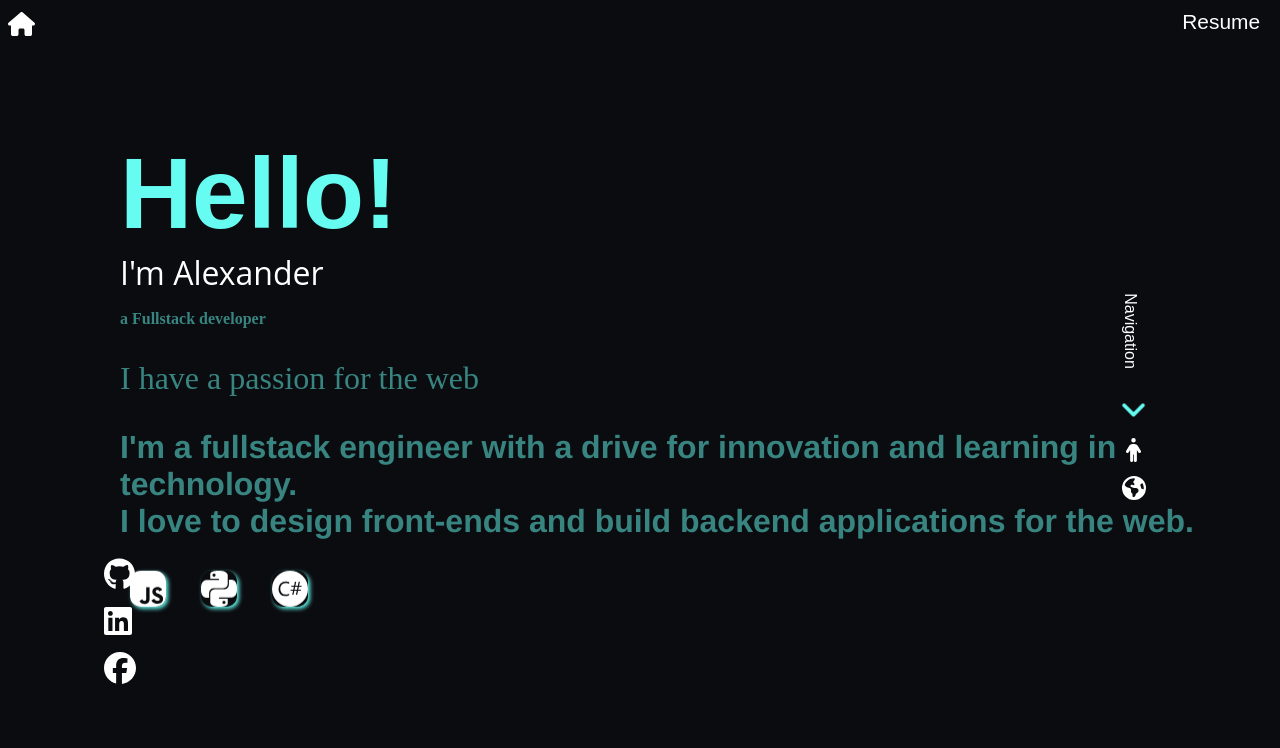
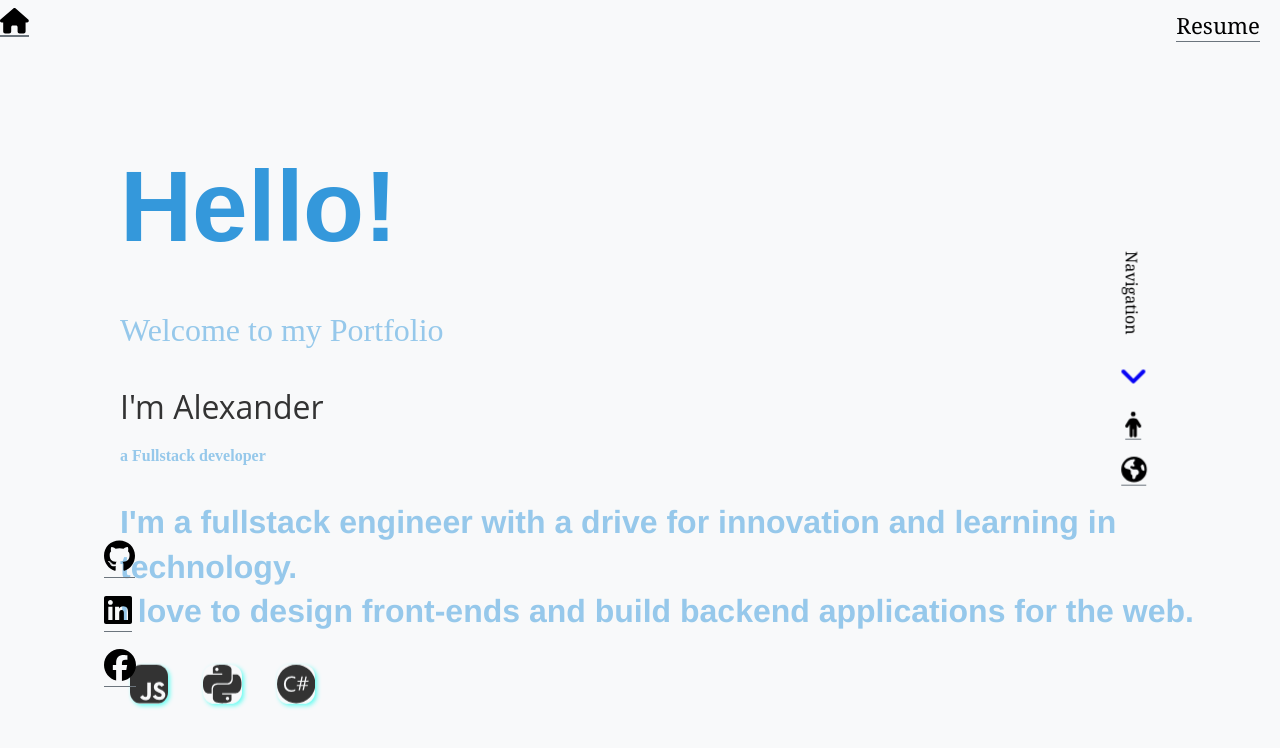
Before and after one commit to AlexanderEstrella/portfolio, a React (Create React App) app: page / in a window 1280 px wide. Shown: the top 748 px of the page. Built offline with nearby package versions, Linux system fonts and the light colour scheme.

Commit message:
new portfolio look

```diff
--- a/src/App.css
+++ b/src/App.css
@@ -1,11 +1,18 @@
 :root {
-  --background-color: #0B0C10;
-  --text-color: #fff;
-  --font-family: sans-serif;
-  --font-size-normal: 1.5rem;
-  --font-size-large: 1.3em;
-  --font-size-hover: 1.5em;
-  --primary-color: yellow;
+  --background-color: #f8f9fa;
+  /* Light grayish-blue background */
+  --text-color: #333;
+  /* Dark gray text color */
+  --font-family: 'Georgia', serif;
+  /* Serif font for a sophisticated feel */
+  --font-size-base: 1.6rem;
+  /* Larger base font size for better readability */
+  --font-size-large: 1.4em;
+  /* Slightly reduced font size for larger text */
+  --font-size-hover: 1.6em;
+  /* Slightly increased font size for hover effects */
+  --primary-color: #6c757d;
+  /* Subdued grayish-blue as the primary color */
 }
 
 /* Common styles */
@@ -14,10 +21,38 @@ body {
   background-color: var(--background-color);
   color: var(--text-color);
   font-family: var(--font-family);
-  font-size: var(--font-size-normal);
-  overflow: scroll;
+  font-size: var(--font-size-base);
+  line-height: 1.4;
+  /* Improved line height for better readability */
+  margin: 0;
+  padding: 0;
+  overflow-x: hidden;
+  /* Hide horizontal scrollbar */
 }
 
+/* Improve readability of headings */
+h1,
+h2,
+h3,
+h4,
+h5,
+h6 {
+  color: var(--primary-color);
+}
+
+/* Style links */
+a {
+  color: var(--primary-color);
+  text-decoration: none;
+  border-bottom: 1px solid var(--primary-color);
+  /* Add an underline on hover */
+  transition: border-bottom 0.3s ease-in-out;
+}
+
+a:hover {
+  border-bottom: 2px solid var(--primary-color);
+  /* Increase underline thickness on hover */
+}
 .bi {
   display: flex;
   justify-content: center;
@@ -35,13 +70,6 @@ body {
   text-decoration: none;
 }
 
-h1,
-h2 {
-  text-transform: uppercase;
-  text-align: center;
-  text-decoration: underline white;
-  font-size: 1em;
-}
 
 li {
   list-style: none;
@@ -66,15 +94,34 @@ li {
 }
 
 .navigationcont {
+  color: black;
   position: relative;
   top: -30px;
   right: 0px;
   left: 10px;
+  animation: shake 5.0s ease-in-out infinite;
+}
+@keyframes shake {
+
+  0%,
+  100% {
+    transform: translateX(0);
+  }
+
+  25%,
+  75% {
+    transform: translateX(-5px);
+    /* Adjust the shake distance as needed */
+  }
+
+  50% {
+    transform: translateX(5px);
+  }
 }
 
 .navigation {
+
   transform: rotate(90deg);
-
 }
 
 .spacer-about {
@@ -97,14 +144,14 @@ li {
   position: absolute;
   top: 0;
   left: 0;
-  color: #fff;
+  color: #000000;
 }
 
 .resumenav {
   position: absolute;
   top: 0;
   right: 0;
-  color: #fff;
+  color: black;
   font-family: var(--font-family);
   font-weight: 100;
   font-size: 0.87em;
@@ -134,7 +181,7 @@ li {
   font-family: arial;
   font-weight: 600;
   justify-content: left;
-  color: #66FCF1;
+  color: #3498db;
   margin-left: 80px;
 }
 
@@ -172,7 +219,7 @@ li {
   font-weight: 600px;
   font-size: 1.0rem;
   opacity: 0.5;
-  color: #66FCF1;
+  color: #3498db;
 
 }
 
@@ -184,7 +231,7 @@ li {
   font-weight: 600px;
   font-size: 2rem;
   opacity: 0.5;
-  color: #66FCF1;
+  color: #3498db;
 
 }
 
@@ -196,7 +243,7 @@ li {
   font-weight: 600;
   font-size: 2rem;
   opacity: 0.5;
-  color: #66FCF1;
+  color: #3498db;
 }
 
 .socials {
@@ -205,17 +252,17 @@ li {
   bottom: 10%;
   left: 5%;
   font-size: 2.0rem;
-  color: #fff;
+  color: black;
 }
 
 .socialslink {
-  color: white;
+  color: black;
   font-size: 1em;
   transition: 0.2s all;
 }
 
 .socialslink:hover {
-  color: #66FCF1;
+  color: #1d06eb;
   /* Use a different property to test */
   transform: scale(0.4);
   box-shadow: 0 0 5px black;
@@ -444,7 +491,7 @@ ul {
 
 .fa-xl {
   transition: 0.2s all;
-  color: #fff;
+  color: black;
   font-size: 1em;
   z-index: 100;
 }
@@ -707,6 +754,7 @@ text-align: center;
   }
 
   .navigation {
+    color: black;
     transform: rotate(90deg);
   }
 
--- a/src/Pages/Home.js
+++ b/src/Pages/Home.js
@@ -41,9 +41,9 @@ const Home = () => {
         <div className="l">l</div>
         <div className="o">o!</div>
       </div>
+      <p className="webpassion"> Welcome to my Portfolio</p>
       <span className="subheading">{name}</span>
       <h3 className="subsubheading">a Fullstack developer</h3>
-      <p className="webpassion"> I have a passion for the web</p>
       <p className="shortdes">
         I'm a fullstack engineer with a drive for innovation and learning in
         technology.
--- a/src/Pages/Navbar.js
+++ b/src/Pages/Navbar.js
@@ -25,7 +25,7 @@ const Navbar = () => {
               <FontAwesomeIcon
                 icon={faAngleDown}
                 beat
-                style={{ color: "#66FCF1" }}
+                style={{ color: "#0905f5" }}
               />
             </li>
 
```
